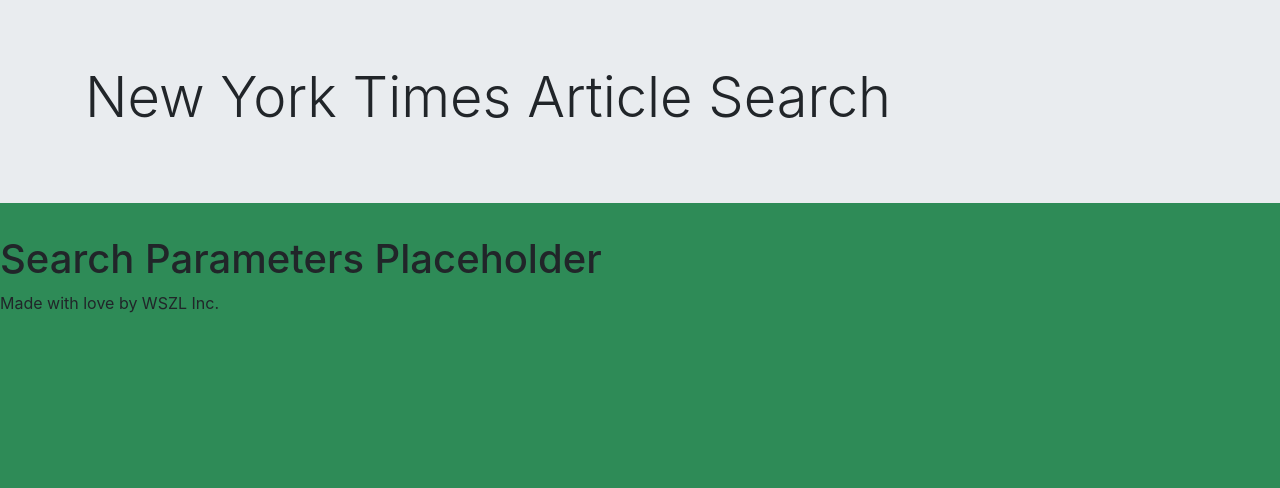
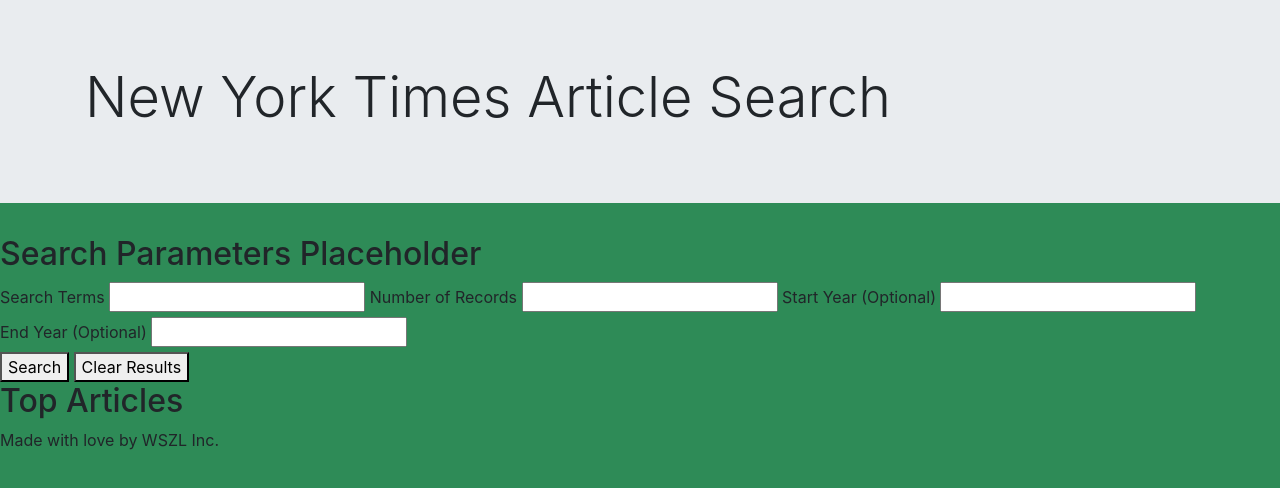
Before and after one commit to sophia2798/nyt_article_search, a plain HTML site: page index.html in a window 1280 px wide. Drawn offline with nearby package versions, Linux system fonts and the light colour scheme.

Commit message:
created form and buttons and assigned IDs

```diff
--- a/index.html
+++ b/index.html
@@ -22,10 +22,23 @@
 
     <main>
       <section id="searchParameters">
-      <h1>Search Parameters Placeholder</h1>
+        <h2>Search Parameters Placeholder</h2>
+        <form>
+          <label> Search Terms </label>
+          <input type="text" id="searchTerms" />
+          <label> Number of Records </label>
+          <input type="text" id="numberRecords" />
+          <label> Start Year (Optional) </label>
+          <input type="text" id="startYear" />
+          <label> End Year (Optional) </label>
+          <input type="text" id="endYear" />
+        </form>
+        <button id="searchButton">Search</button>
+        <button id="clearResults">Clear Results</button>
       </section>
+
       <section id="searchResults">
-
+        <h2>Top Articles</h2>
       </section>
     </main>
 
```
